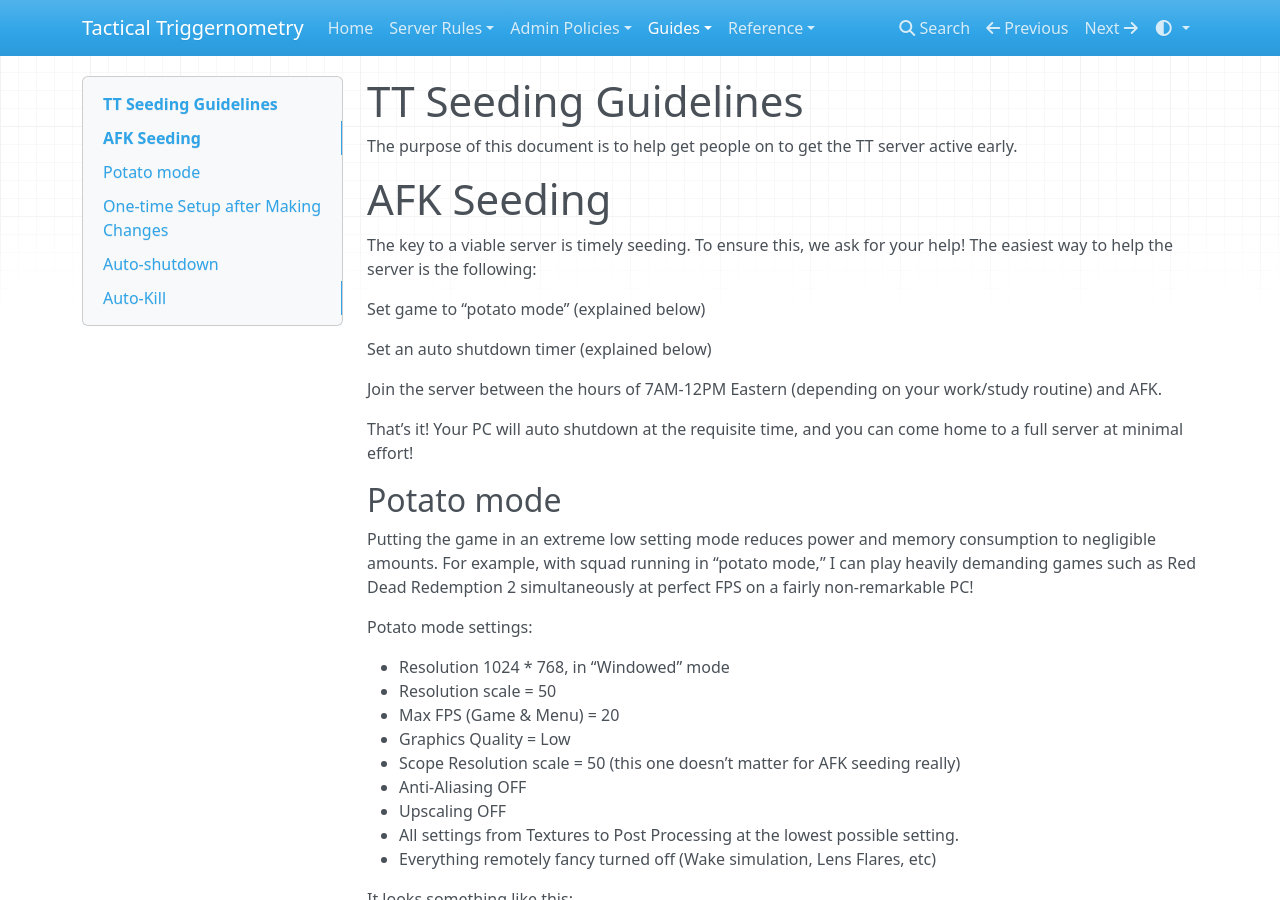
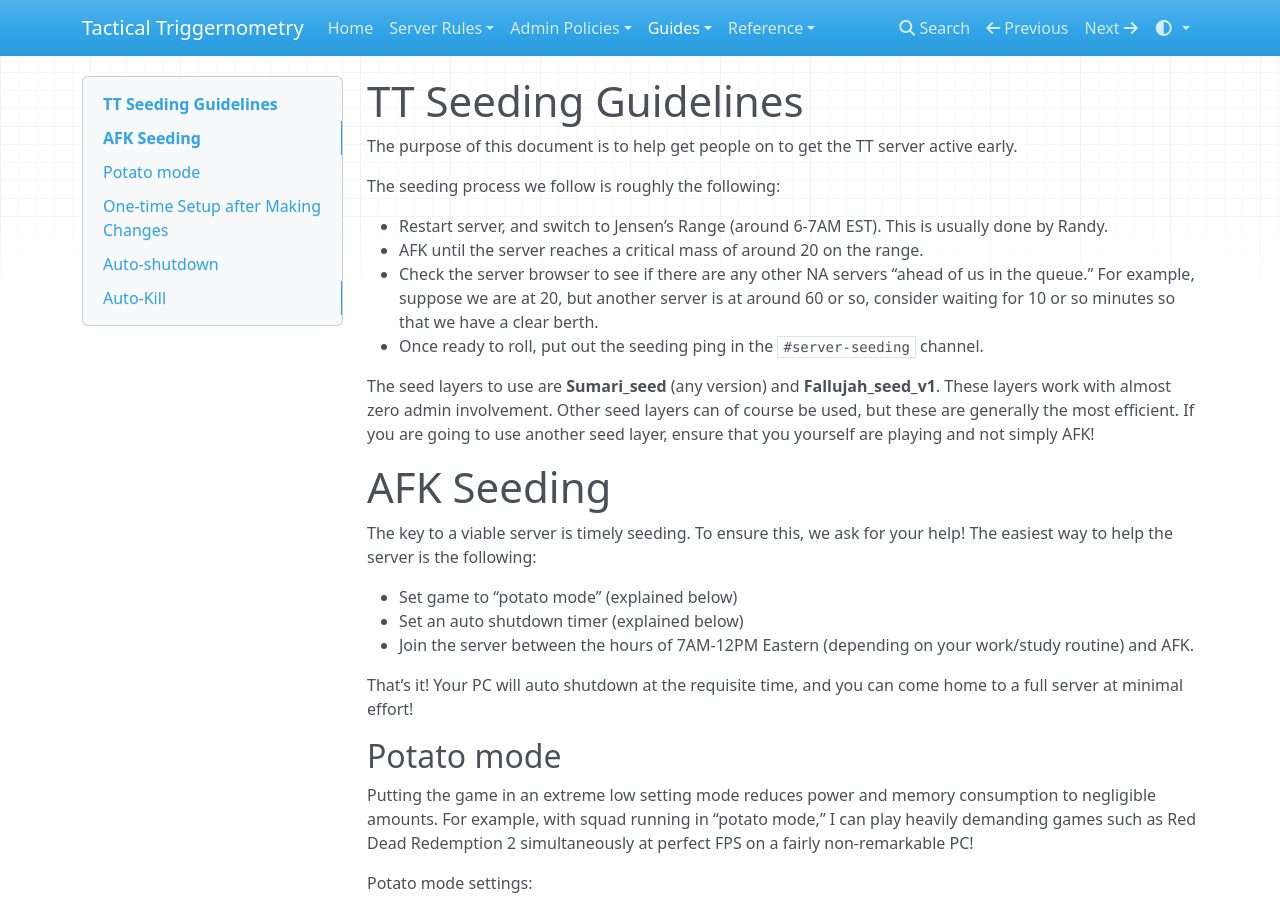
Before and after one commit to LonelyNinja/lonelyninja.github.io, an MkDocs documentation site: the page built from docs/guides/seeding.md, in a window 1280 px wide and 900 px high. Built offline with MkDocs 1.6.1, drawn with Linux system fonts in a browser that asks for light colours; nearby versions of some CDN libraries.

```diff
--- a/docs/guides/AFK_Seeding.md
+++ b/docs/guides/seeding.md
@@ -6,19 +6,22 @@ title: AFK Seeding
 
 The purpose of this document is to help get people on to get the TT server active early.
 
+The seeding process we follow is roughly the following:
+
+* Restart server, and switch to Jensen’s Range (around 6-7AM EST). This is usually done by Randy.
+* AFK until the server reaches a critical mass of around 20 on the range.
+* Check the server browser to see if there are any other NA servers “ahead of us in the queue.” For example, suppose we are at 20, but another server is at around 60 or so, consider waiting for 10 or so minutes so that we have a clear berth.
+* Once ready to roll, put out the seeding ping in the `#server-seeding` channel.
+
+The seed layers to use are **Sumari_seed** (any version) and **Fallujah_seed_v1**. These layers work with almost zero admin involvement.  Other seed layers can of course be used, but these are generally the most efficient. If you are going to use another seed layer, ensure that you yourself are playing and not simply AFK!
 
 # AFK Seeding
 
 The key to a viable server is timely seeding. To ensure this, we ask for your help! The easiest way to help the server is the following:
 
-Set game to “potato mode” (explained below)
-
-
-Set an auto shutdown timer (explained below)
-
-
-Join the server between the hours of 7AM-12PM Eastern (depending on your work/study routine) and AFK.
-
+* Set game to “potato mode” (explained below)
+* Set an auto shutdown timer (explained below)
+* Join the server between the hours of 7AM-12PM Eastern (depending on your work/study routine) and AFK.
 
 That’s it! Your PC will auto shutdown at the requisite time, and you can come home to a full server at minimal effort!
 
--- a/mkdocs.yml
+++ b/mkdocs.yml
@@ -29,7 +29,6 @@ nav:
     - 'Punishment Matrix': guides/punishment_matrix.md
     - 'Jail/Courthouse': guides/jail_courthouse.md
     - 'Map Voting': guides/map_voting.md
-    - 'AFK Seeding': guides/AFK_Seeding.md
     - 'Seeding': guides/seeding.md
     - 'Creating Rotations': guides/creating_rotations.md
     - 'Factions': guides/factions.md
```
Also changed, not shown: docs/index.md (+2 -1 lines), docs/reference/discord.md (+6 -0 lines), docs/reference/onboarding_checklist.md (+4 -0 lines), docs/reference/whitelist.md (+32 -0 lines), docs/reference/images/tt-roles-2.png (added), docs/reference/images/tt-roles.png (added).
